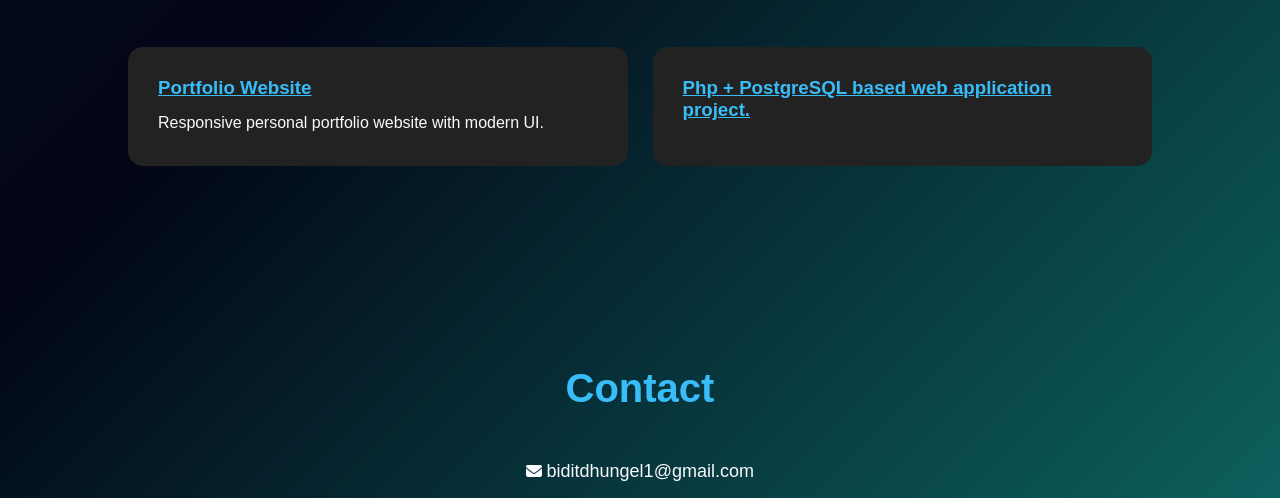
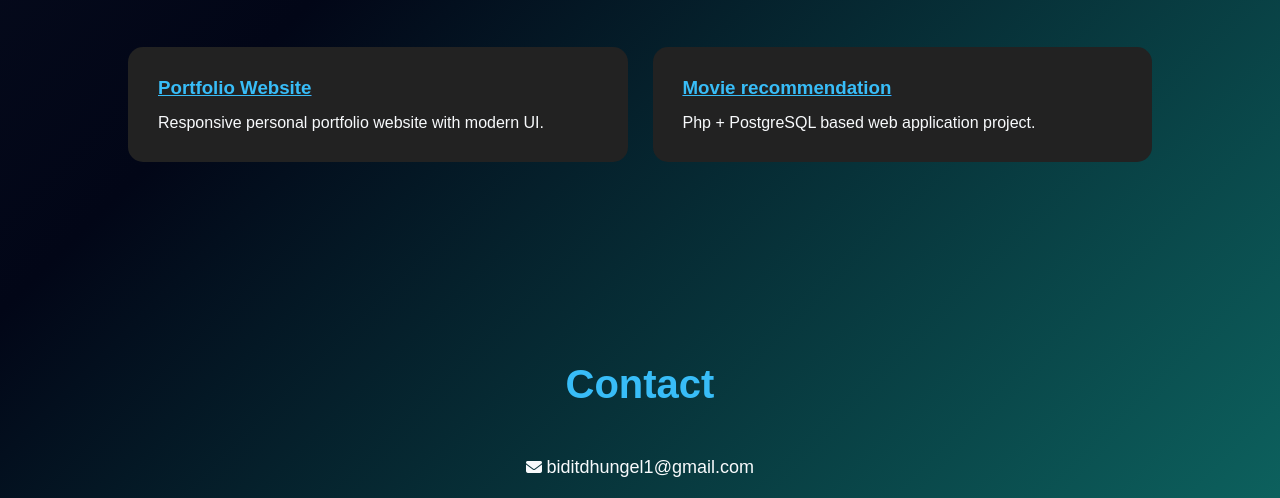
Before and after one commit to BiditDhungel/Personal_website, a plain HTML site: page index.html in a window 1280 px wide. Shown: the part 2468-2966 px from the top of the page. Drawn offline with Linux system fonts and the light colour scheme.

Commit message:
Fix link structure for movie recommendation

```diff
--- a/index.html
+++ b/index.html
@@ -186,7 +186,7 @@
       </div>
 
       <div class="project-card">
-        <h3><a href = "http://bidit-dhungel.gt.tc/"Movie recommendation</h3></a>
+        <a href = "http://bidit-dhungel.gt.tc/"> <h3>Movie recommendation</h3></a>
 
         <p>
           Php + PostgreSQL based web application project.
```
